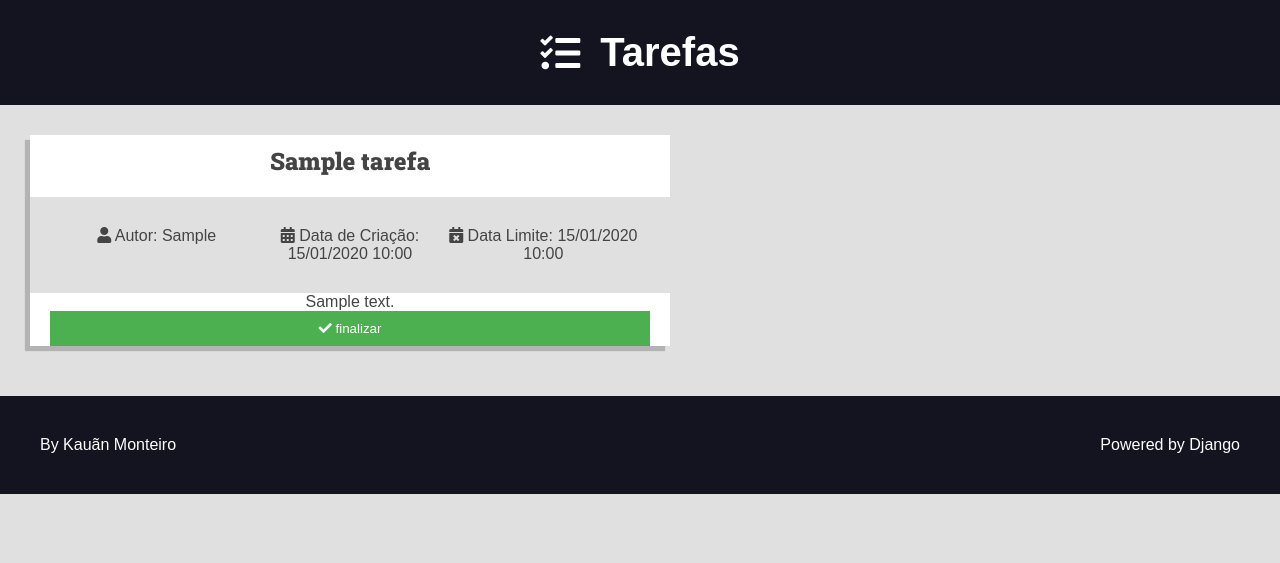
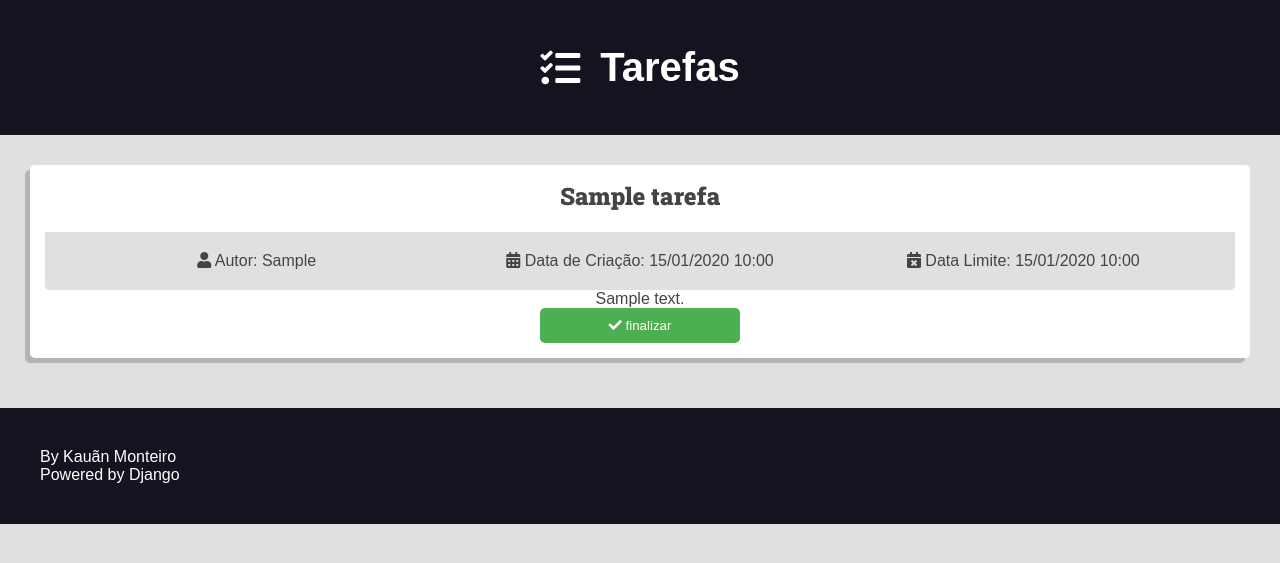
Before and after one commit to KauanMonteiro/Gerenciador_De_Tarefas, a Django app: page /tarefa/1/ in a window 1280 px wide. Shown: the top 563 px of the page. Run offline with Django 5.2, Linux system fonts and the light colour scheme; tables that the repository leaves empty hold one stand-in row (values such as "Sample post").

Commit message:
Atualiza função home para listar apenas tarefas não concluídas

```diff
--- a/tarefas/static/tarefas/css/style.css
+++ b/tarefas/static/tarefas/css/style.css
@@ -24,14 +24,13 @@
   max-width: 144rem;
   margin: 0 auto;
   padding: 3rem;
-    flex-direction: row;
-    align-items: center;
 }
 
 .main-header-container {
   background: #13141f;
   display: flex;
   align-items: center;
+  padding: 1.5rem 0;
 }
 
 .main-logo {
@@ -39,20 +38,14 @@
   color: #ffffff;
   text-decoration: none;
   display: flex;
-    flex-flow: row nowrap;
   align-items: center;
-    justify-content: center;
-    width: fit-content;
-    margin: 0 auto;
 }
 
 .main-logo-icon {
   margin-right: 2rem;
 }
+
 .main-footer {
-    display: flex;
-    align-items: center;
-    justify-content: space-between;
   background: #13141f;
   color: #fff;
   padding: 4rem;
@@ -122,99 +115,45 @@
 .tarefa {
   background: #ffffff;
   box-shadow: -5px 5px 1px rgba(0, 0, 0, .2);
-  transform: scale(1);
   transition: all 300ms ease-in-out;
-  border-radius: 0rem;
+  border-radius: 0.5rem;
   overflow: hidden;
   margin-bottom: 2rem;
-  display: grid;
-  place-items: center;
-  flex: 1 1 30%;
-  margin-right: 2rem;
+  text-align: center;
 }
 
-
 .tarefa-list-item {
-  max-width: 64rem;
-  height: fit-content;
-
-}
-
-.tarefa:last-child {
-  margin-right: 0;
-}
-
-.tarefa-list-item:hover {
-  transform: scale(1.02);
-  box-shadow: -8px 8px 18px rgba(0, 0, 0, .25);
+  padding: 1.5rem;
 }
 
 .tarefa-title-container {
-  padding: 1rem;
   padding-bottom: 2rem;
 }
 
 .tarefa-title-container a {
   text-decoration: none;
-  color: #001d63;
-}
-
-.tarefa-author {
-  padding: 0 3rem;
 }
 
 .tarefa-content {
-  padding: 3rem;
-  padding-top: 2rem;
-  display: flex;
-  justify-content: flex-end;
-  padding: 1rem;
-  color: #fff;
-  border-bottom-left-radius: 2rem;
-  border-bottom-right-radius: 2rem;
-}
-
-.tarefa-author-item {
-  color: #959595;
-  margin-right: 1rem;
-  font-style: italic;
-  margin-right: 1.4rem;
-}
-
-.tarefa-author a {
-  color: #000;
-  transition: all 300ms ease-in-out;
-  text-decoration: none;
-}
-
-.tarefa-author a:hover {
-  color: #13141f;
+  padding: 2rem;
+  color: #444;
 }
 
 .tarefa-meta-container {
   display: flex;
   justify-content: space-between;
-  padding: 3rem;
+  padding: 2rem;
   background: #e0e0e0;
+  border-bottom-left-radius: 0.5rem;
+  border-bottom-right-radius: 0.5rem;
 }
 
 .tarefa-meta {
-  display: flex;
-  flex-flow: column nowrap;
-  flex-shrink: 1;
-  flex-grow: 1;
-  text-align: center;
-  width: 45%;
+  flex: 1;
 }
-
 
 .tarefa-meta-litle {
   font-size: 1.6rem;
-}
-
-.tarefa-detalhe {
-  display: flex;
-  align-items: center;
 }
 
 .tarefa-detalhe button {
@@ -222,12 +161,24 @@
   color: white;
   padding: 10px 0;
   border: none;
-  border-radius: 0px;
+  border-radius: 0.5rem;
   cursor: pointer;
-  width: 60rem;
+  width: 100%;
+  max-width: 20rem;
   transition: background-color 0.3s;
 }
 
 .tarefa-detalhe button:hover {
   background-color: #45a049;
 }
+
+@media only screen and (max-width: 768px) {
+  .container {
+      padding: 2rem;
+  }
+
+  .tarefa {
+      flex: 1 1 100%;
+      margin-bottom: 1rem;
+  }
+}
--- a/tarefas/views.py
+++ b/tarefas/views.py
@@ -2,10 +2,9 @@ from django.shortcuts import render, get_object_or_404
 from .models import Tarefas
 
 def home(request):
-    tarefas = Tarefas.objects.all()
-    return render(request, 'tarefas/pages/home.html', context={'tarefas': tarefas})
+    tarefas_incompletas = Tarefas.objects.filter(concluida=False)
+    return render(request, 'tarefas/pages/home.html', {'tarefas': tarefas_incompletas})
 
 def tarefa_detail(request, id):
     tarefa = get_object_or_404(Tarefas, pk=id)
-    return render(request, 'tarefas/pages/tarefa_detalhe.html', {'tarefa': tarefa,'is_detail_page': True,
-    })
+    return render(request, 'tarefas/pages/tarefa_detalhe.html', {'tarefa': tarefa, 'is_detail_page': True})
```
Also changed, not shown: tarefas/urls.py (line endings or trailing spaces). Lines whose indentation alone changed are shown as unchanged.
